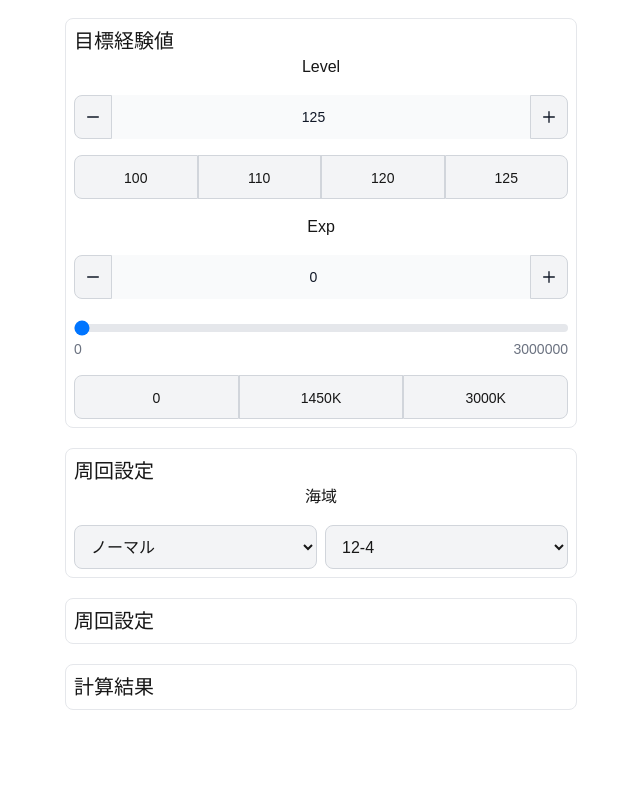
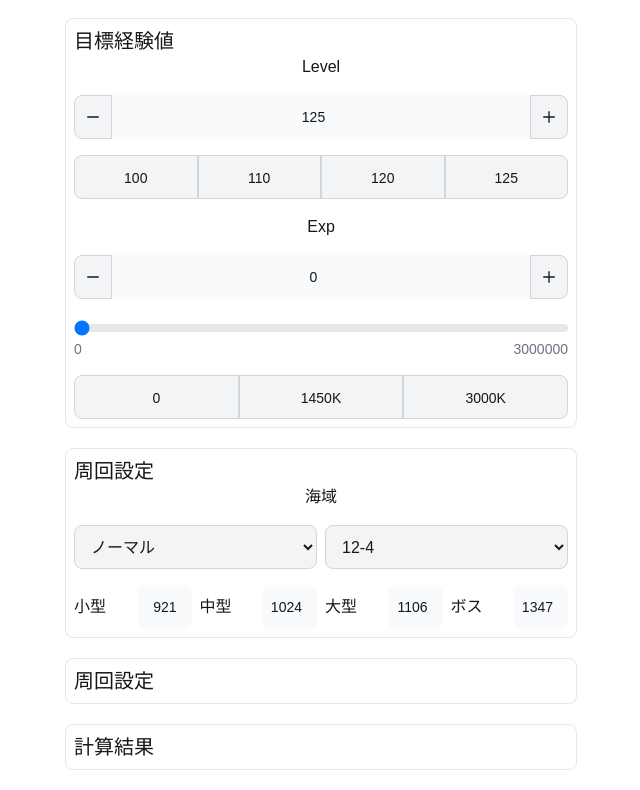
Before and after one commit to kanade2001/azurlane-webtool, a Next.js app: page /exp-calculator in a window 1280 px wide. Shown: the part 532-1322 px from the top of the page, without its empty margins (319-959 px from the left). Before the commit the page ends 1262 px from the top, so only its background shows below. Built offline with nearby package versions, Linux system fonts and the light colour scheme.

Commit message:
Feat-ノーマル海域の経験値を表示

```diff
--- a/src/app/exp-calculator/_components/preference-field.tsx
+++ b/src/app/exp-calculator/_components/preference-field.tsx
@@ -1,13 +1,11 @@
 import { useState } from "react";
 
 import { NumberInput, SelectInput } from "@/components/field";
-import { ExpData } from "../_data/exp-data";
+import { ExpData, ExpDataType, InitialExpData } from "../_data/exp-data";
 import exp from "constants";
 
 interface PreferenceFieldProps {
   label: string;
-  area: string;
-  setArea: (area: string) => void;
 }
 
 // 周回設定フィールド
@@ -15,6 +13,11 @@ export default function PreferenceField(props: PreferenceFieldProps) {
   const [areaCategory, setAreaCategory] = useState("Normal");
   const [customExp, setCustomExp] = useState(0); // 道中経験値
   const [customExpBoss, setCustomExpBoss] = useState(0); // 中枢経験値
+  const [selectedArea, setSelectedArea] = useState(InitialExpData);
+
+  const handleSelectedArea = (area: string) => {
+    setSelectedArea(ExpData.find((data) => data.id === area) || InitialExpData);
+  };
 
   return (
     <div className="mb-5 rounded-lg border p-2">
@@ -41,8 +44,10 @@ export default function PreferenceField(props: PreferenceFieldProps) {
           />
           <SelectInput
             id="area"
-            value={props.area}
-            setValue={props.setArea}
+            value={selectedArea.id}
+            setValue={(area) => {
+              handleSelectedArea(area);
+            }}
             options={ExpData.map((data) => ({
               value: data.id,
               label: data.label,
@@ -65,7 +70,38 @@ export default function PreferenceField(props: PreferenceFieldProps) {
               setValue={(exp) => setCustomExpBoss(exp)}
             />
           </div>
-        ) : null}
+        ) : (
+          <div className="grid w-full grid-cols-8 items-center gap-2">
+            <p>小型</p>
+            <NumberInput
+              id="exp-s"
+              value={selectedArea.exp[0]}
+              setValue={() => {}}
+              disabled
+            />
+            <p>中型</p>
+            <NumberInput
+              id="exp-m"
+              value={selectedArea.exp[1]}
+              setValue={() => {}}
+              disabled
+            />
+            <p>大型</p>
+            <NumberInput
+              id="exp-l"
+              value={selectedArea.exp[2]}
+              setValue={() => {}}
+              disabled
+            />
+            <p>ボス</p>
+            <NumberInput
+              id="exp-b"
+              value={selectedArea.exp[3]}
+              setValue={() => {}}
+              disabled
+            />
+          </div>
+        )}
       </div>
     </div>
   );
--- a/src/app/exp-calculator/_data/exp-data.tsx
+++ b/src/app/exp-calculator/_data/exp-data.tsx
@@ -1,9 +1,16 @@
-type ExpDataType = {
+export type ExpDataType = {
   id: string;
   label: string;
   exp: number[]; // [exp_s, exp_m, exp_l, exp_b]
   num_battles: number; // 通常戦闘の数
   num_battles_b?: number; // ボス戦の数
+};
+
+export const InitialExpData: ExpDataType = {
+  id: "12-4",
+  label: "12-4",
+  exp: [921, 1024, 1106, 1347],
+  num_battles: 6,
 };
 
 export const ExpData: ExpDataType[] = [
--- a/src/app/exp-calculator/_types/reducer.tsx
+++ b/src/app/exp-calculator/_types/reducer.tsx
@@ -5,7 +5,7 @@ interface ExpCalculatorState {
   target_level: number;
   target_exp: number;
   target_max_exp: number;
-  area: string; // 海域
+
 }
 
 type ExpCalculatorField = "current" | "target";
@@ -19,10 +19,7 @@ type ExpCalculatorAction =
       type: "SET_EXP";
       payload: { field: ExpCalculatorField; exp: number };
     }
-  | {
-      type: "SET_AREA";
-      payload: { area: string };
-    };
+
 
 export const ExpCalculatorReducer = (
   state: ExpCalculatorState,
@@ -41,11 +38,7 @@ export const ExpCalculatorReducer = (
         ...state,
         [`${action.payload.field}_exp`]: _exp,
       };
-    case "SET_AREA":
-      return {
-        ...state,
-        area: action.payload.area,
-      };
+
     default:
       return state;
   }
--- a/src/app/exp-calculator/page.tsx
+++ b/src/app/exp-calculator/page.tsx
@@ -12,7 +12,6 @@ export default function ExpCalculatorPage() {
     target_level: 125,
     target_exp: 0,
     target_max_exp: 3000000,
-    area: "12-4",
   });
 
   const setCurrentLevel = (level: number) => {
@@ -26,9 +25,6 @@ export default function ExpCalculatorPage() {
   };
   const setTargetExp = (exp: number) => {
     dispatch({ type: "SET_EXP", payload: { field: "target", exp } });
-  };
-  const setArea = (area: string) => {
-    dispatch({ type: "SET_AREA", payload: { area } });
   };
 
   return (
@@ -51,7 +47,7 @@ export default function ExpCalculatorPage() {
           setLevel={setTargetLevel}
           setExp={setTargetExp}
         />
-        <PreferenceField label="周回設定" area={state.area} setArea={setArea} />
+        <PreferenceField label="周回設定" />
         <div className="mb-5 rounded-lg border p-2">
           <h2 className="text-xl">周回設定</h2>
         </div>
--- a/src/components/field/number-input.tsx
+++ b/src/components/field/number-input.tsx
@@ -4,6 +4,7 @@ interface NumberInputProps {
   id: string;
   value: number;
   setValue: (value: number) => void;
+  disabled?: boolean;
 }
 
 const NumberInput: React.FC<NumberInputProps> = (props: NumberInputProps) => {
@@ -11,9 +12,10 @@ const NumberInput: React.FC<NumberInputProps> = (props: NumberInputProps) => {
     <input
       id={props.id}
       type="number"
-      className="block h-11 w-full rounded-lg border-x-0 border-gray-300 bg-gray-50 py-2.5 text-center text-sm text-gray-900 focus:border-blue-500 focus:ring-blue-500 dark:border-gray-600 dark:bg-gray-700 dark:text-white dark:placeholder-gray-400 dark:focus:border-blue-500 dark:focus:ring-blue-500"
+      className="block h-11 w-full rounded-lg border-x-0 border-gray-300 bg-gray-50 py-2.5 text-right text-sm text-gray-900 focus:border-blue-500 focus:ring-blue-500 dark:border-gray-600 dark:bg-gray-700 dark:text-white dark:placeholder-gray-400 dark:focus:border-blue-500 dark:focus:ring-blue-500"
       value={props.value}
       onChange={(e) => props.setValue(+e.target.value)}
+      disabled={props.disabled}
     />
   );
 };
```
